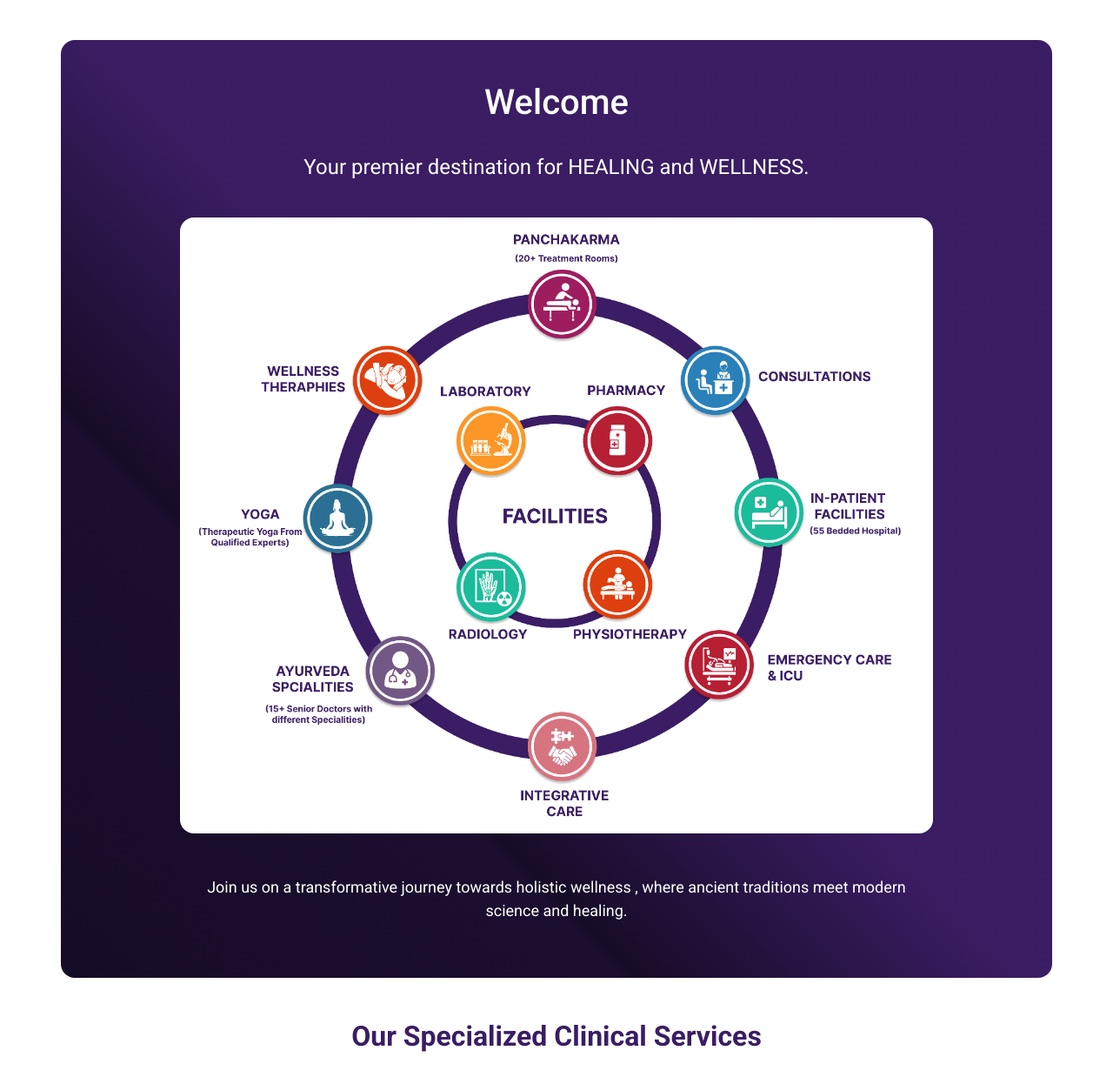
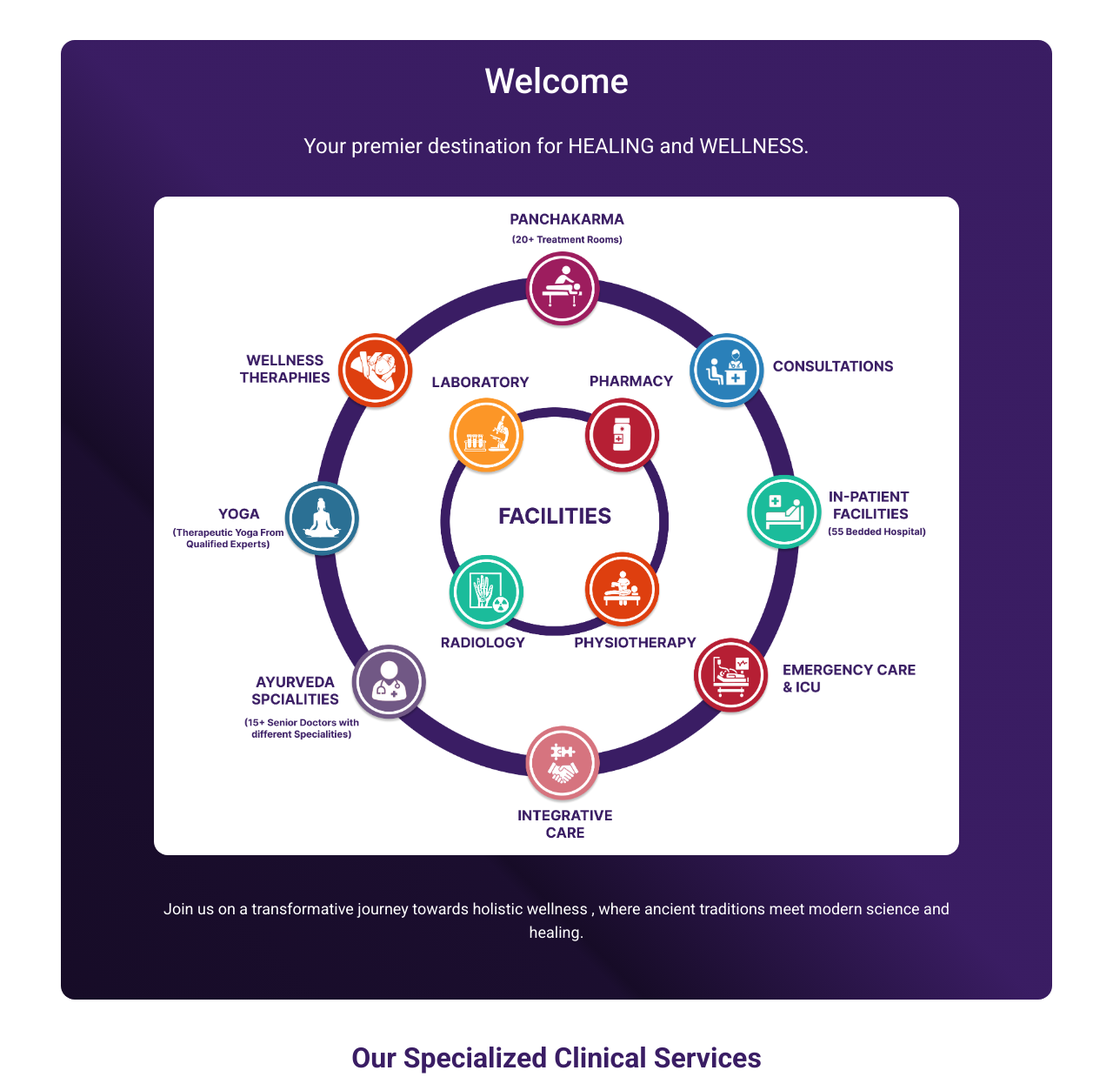
Before and after one commit to bhrgv08/RISANEW, a plain HTML site: page index.html in a window 1280 px wide. Shown: the part 652-1890 px from the top of the page at 87% size. Drawn offline with nearby package versions, Linux system fonts and the light colour scheme.

Commit message:
removed unwanted padding

```diff
--- a/index.html
+++ b/index.html
@@ -151,13 +151,13 @@
     </section>
 
     <section class="about">
-        <div class="container bg-blue-gradient mt-5 p-5 text-center rounded-4 text-white">
-            <h2 class="fs-1 pb-4">Welcome</h2>
+        <div class="container bg-blue-gradient mt-5 text-center rounded-4 text-white">
+            <h2 class="fs-1 pb-4 pt-4">Welcome</h2>
             <p class="fs-4 pb-4">Your premier destination for HEALING and WELLNESS.</p>
             <div class="row">
                 <div class="col-lg-10 mx-auto  rounded-4 ">
                     <img data-aos="zoom-in" src="assets/imgs/facc.png" alt="" class="rounded-4 fac-img bg-white p-3">
-                    <p class="text-white pt-5" style="font-size: 18px;"> Join us on a transformative journey towards holistic wellness , where ancient traditions meet modern science and healing.</p>
+                    <p class="text-white pt-5 pb-5" style="font-size: 18px;"> Join us on a transformative journey towards holistic wellness , where ancient traditions meet modern science and healing.</p>
 
                 </div>
             </div>
```
